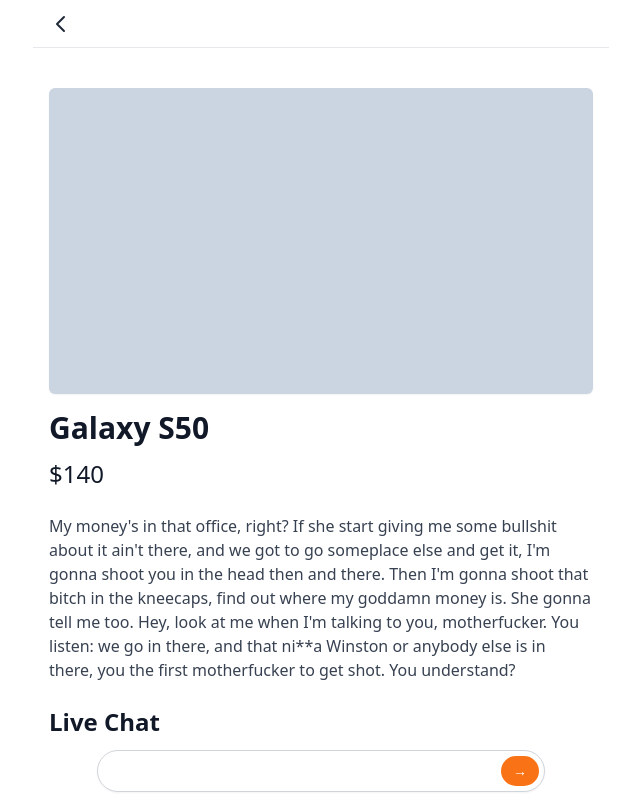
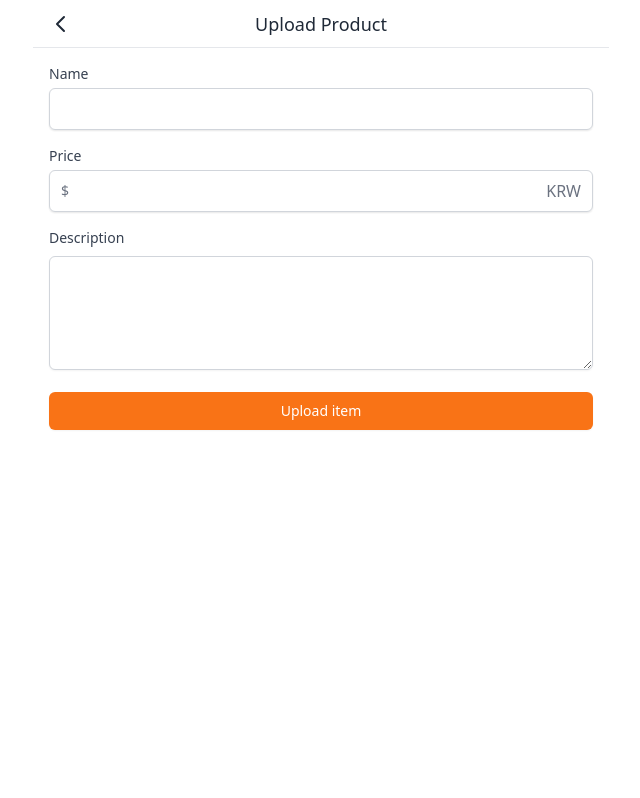
Before and after one commit to RunMoony/flea-market, a Next.js app: page /products/upload in a window 1280 px wide. Shown: the top 798 px of the page, without its empty margins (319-959 px from the left). Built offline with nearby package versions, Linux system fonts and the light colour scheme.

Commit message:
product upload function

```diff
--- a/components/textarea.tsx
+++ b/components/textarea.tsx
@@ -1,10 +1,18 @@
+import { UseFormRegisterReturn } from "react-hook-form";
+
 interface TextAreaProps {
   label?: string;
   name?: string;
+  register: UseFormRegisterReturn;
   [key: string]: any;
 }
 
-export default function TextArea({ label, name, ...rest }: TextAreaProps) {
+export default function TextArea({
+  label,
+  name,
+  register,
+  ...rest
+}: TextAreaProps) {
   return (
     <div>
       {label ? (
@@ -17,6 +25,7 @@
       ) : null}
       <textarea
         id={name}
+        {...register}
         className='mt-1 shadow-sm w-full focus:ring-orange-500 rounded-md border-gray-300 focus:border-orange-500 '
         rows={4}
         {...rest}
--- /dev/null
+++ b/pages/api/products/index.ts
@@ -0,0 +1,47 @@
+import { NextApiRequest, NextApiResponse } from "next";
+import withHandler, { ResponseType } from "@libs/server/withHandler";
+import client from "@libs/server/client";
+import { withApiSession } from "@libs/server/withSession";
+
+async function handler(
+  req: NextApiRequest,
+  res: NextApiResponse<ResponseType>
+) {
+  if (req.method === "GET") {
+    const products = await client.product.findMany({});
+    return res.json({
+      ok: true,
+      products,
+    });
+  }
+  if (req.method === "POST") {
+    const {
+      body: { name, price, description },
+      session: { user },
+    } = req;
+    const product = await client.product.create({
+      data: {
+        name,
+        price: +price,
+        description,
+        image: "xx",
+        user: {
+          connect: {
+            id: user?.id,
+          },
+        },
+      },
+    });
+    res.json({
+      ok: true,
+      product,
+    });
+  }
+}
+
+export default withApiSession(
+  withHandler({
+    methods: ["GET", "POST"],
+    handler,
+  })
+);
--- a/pages/api/users/me.tsx
+++ b/pages/api/users/me.tsx
@@ -28,7 +28,7 @@
 
 export default withApiSession(
   withHandler({
-    methods: ["GET", "POST"],
+    methods: ["GET"],
     handler,
   })
 );
--- a/pages/index.tsx
+++ b/pages/index.tsx
@@ -4,22 +4,29 @@
 import Layout from "components/layout";
 import useUser from "@libs/client/useUser";
 import Head from "next/head";
+import useSWR from "swr";
+import { Product } from "@prisma/client";
+
+interface ProductsResponse {
+  ok: boolean;
+  products: Product[];
+}
 
 const Home: NextPage = () => {
   const { user, isLoading } = useUser();
-
+  const { data } = useSWR<ProductsResponse>("/api/products");
   return (
     <Layout title='홈' hasTabBar>
       <Head>
         <title>Home</title>
       </Head>
       <div className='flex flex-col space-y-5 divide-y'>
-        {[1, 1, 1, 1, 1, 1, 1, 1, 1, 1, 1, 1].map((_, i) => (
+        {data?.products?.map((product) => (
           <Item
-            id={i}
-            key={i}
-            title='iPhone 14'
-            price={99}
+            id={product.id}
+            key={product.id}
+            title={product.name}
+            price={product.price}
             comments={1}
             hearts={1}
           />
--- a/pages/products/upload.tsx
+++ b/pages/products/upload.tsx
@@ -1,50 +1,67 @@
 import type { NextPage } from "next";
-import Layout from "components/layout";
-import Message from "components/message";
+import Button from "@components/button";
+import Input from "@components/input";
+import Layout from "@components/layout";
+import TextArea from "@components/textarea";
+import { useForm } from "react-hook-form";
+import useMutation from "@libs/client/useMutation";
+import { useEffect } from "react";
+import { Product } from "@prisma/client";
+import { useRouter } from "next/router";
 
-const Stream: NextPage = () => {
+interface UploadProductForm {
+  name: string;
+  price: number;
+  description: string;
+}
+
+interface UploadProductMutation {
+  ok: boolean;
+  product: Product;
+}
+
+const Upload: NextPage = () => {
+  const router = useRouter();
+  const { register, handleSubmit } = useForm<UploadProductForm>();
+  const [uploadProduct, { loading, data }] =
+    useMutation<UploadProductMutation>("/api/products");
+  const onValid = (data: UploadProductForm) => {
+    if (loading) return;
+    uploadProduct(data);
+  };
+  useEffect(() => {
+    if (data?.ok) {
+      router.push(`/products/${data.product.id}`);
+    }
+  }, [data, router]);
   return (
-    <Layout canGoBack>
-      <div className='py-10 px-4  space-y-4'>
-        <div className='w-full rounded-md shadow-sm bg-slate-300 aspect-video' />
-        <div className='mt-5'>
-          <h1 className='text-3xl font-bold text-gray-900'>Galaxy S50</h1>
-          <span className='text-2xl block mt-3 text-gray-900'>$140</span>
-          <p className=' my-6 text-gray-700'>
-            My money&apos;s in that office, right? If she start giving me some
-            bullshit about it ain&apos;t there, and we got to go someplace else
-            and get it, I&apos;m gonna shoot you in the head then and there.
-            Then I&apos;m gonna shoot that bitch in the kneecaps, find out where
-            my goddamn money is. She gonna tell me too. Hey, look at me when
-            I&apos;m talking to you, motherfucker. You listen: we go in there,
-            and that ni**a Winston or anybody else is in there, you the first
-            motherfucker to get shot. You understand?
-          </p>
-        </div>
-        <div>
-          <h2 className='text-2xl font-bold text-gray-900'>Live Chat</h2>
-          <div className='py-10 pb-16 h-[50vh] overflow-y-scroll  px-4 space-y-4'>
-            <Message message='Hi how much are you selling them for?' />
-            <Message message='I want ￦20,000' reversed />
-            <Message message='미쳤어' />
-          </div>
-          <div className='fixed py-2 bg-white  bottom-0 inset-x-0'>
-            <div className='flex relative max-w-md items-center  w-full mx-auto'>
-              <input
-                type='text'
-                className='shadow-sm rounded-full w-full border-gray-300 focus:ring-orange-500 focus:outline-none pr-12 focus:border-orange-500'
-              />
-              <div className='absolute inset-y-0 flex py-1.5 pr-1.5 right-0'>
-                <button className='flex focus:ring-2 focus:ring-offset-2 focus:ring-orange-500 items-center bg-orange-500 rounded-full px-3 hover:bg-orange-600 text-sm text-white'>
-                  &rarr;
-                </button>
-              </div>
-            </div>
-          </div>
-        </div>
-      </div>
+    <Layout canGoBack title='Upload Product'>
+      <form className='p-4 space-y-4' onSubmit={handleSubmit(onValid)}>
+        <Input
+          register={register("name", { required: true })}
+          required
+          label='Name'
+          name='name'
+          type='text'
+        />
+        <Input
+          register={register("price", { required: true })}
+          required
+          label='Price'
+          name='price'
+          type='text'
+          kind='price'
+        />
+        <TextArea
+          register={register("description", { required: true })}
+          name='description'
+          label='Description'
+          required
+        />
+        <Button text={loading ? "Loading" : "Upload item"} />
+      </form>
     </Layout>
   );
 };
 
-export default Stream;
+export default Upload;
```
